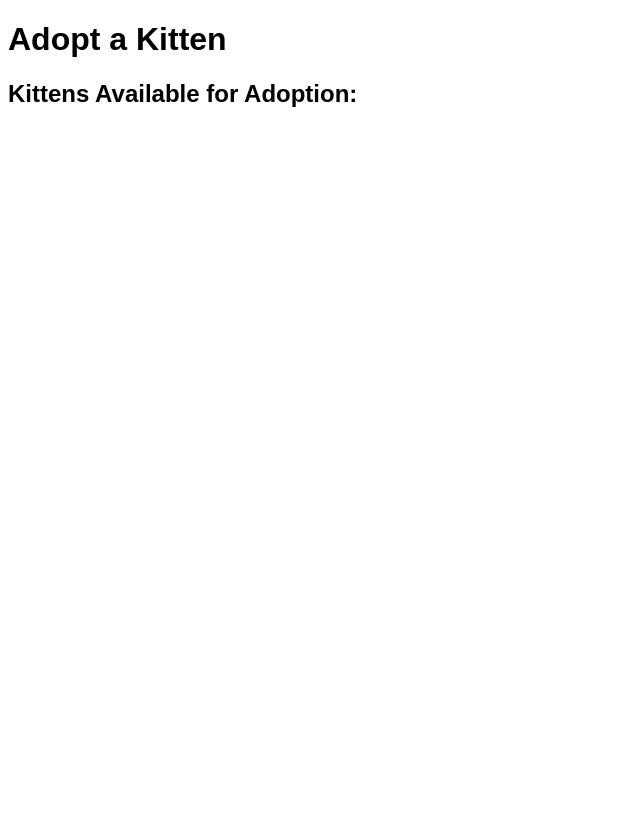
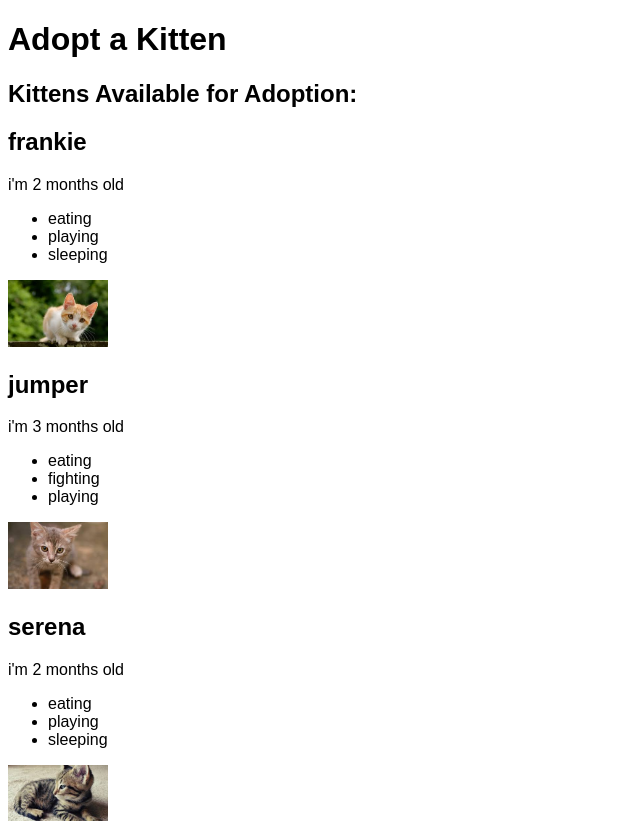
Before and after one commit to olaaltaslaq/amman-irbid-201d31, a plain HTML site: page class-06/demo/index.html in a window 1280 px wide. Shown: the whole page, without its empty margins (0-640 px from the left). Before the commit the page ends 800 px from the top, so only its background shows below. Drawn offline with Linux system fonts and the light colour scheme.

Commit message:
objects and dome

```diff
--- a/class-06/demo/css/style.css
+++ b/class-06/demo/css/style.css
@@ -1,3 +1,6 @@
 * {
   font-family: Arial, sans-serif;
 }
+img {
+  width: 100px;
+}
--- a/class-06/demo/js/app.js
+++ b/class-06/demo/js/app.js
@@ -13,6 +13,132 @@
 // TODO: dynamically generate kitten objects
 
 'use strict';
+let frankie = {
+    name: 'frankie',
+    age: 0,
+    likes: ['eating', 'playing', 'sleeping'],
+    image: 'images/frankie.jpeg',
+    gwk: true,
+    gwd: false,
+    gwc: true,
+    breed: 'balde',
+    getAge: function (min, max) {
+        this.age = Math.floor(Math.random() * (max - min + 1) + min);
+        // console.log(frankie.age);
+    },
+    render: function () {
+        let divEl = document.getElementById('kittenProfiles');
+        let articleEl = document.createElement('article');
+        divEl.appendChild(articleEl);
+
+        let h2El = document.createElement('h2');
+        articleEl.appendChild(h2El);
+        h2El.textContent = this.name;
+
+        let pEl = document.createElement('p');
+        pEl.textContent = `i'm ${this.age} months old`;
+        articleEl.appendChild(pEl);
+
+        let ulEl = document.createElement('ul');
+        for (let i = 0; i < this.likes.length; i++) {
+            let liEl = document.createElement('li');
+            liEl.textContent = this.likes[i];
+            ulEl.appendChild(liEl);
+        }
+        articleEl.appendChild(ulEl);
+
+        let imgEl = document.createElement('img');
+        imgEl.setAttribute('src', this.image);
+        articleEl.appendChild(imgEl);
+    }
+}
+frankie.getAge(1, 5);
+frankie.render();
+
+let jumper = {
+    name: 'jumper',
+    age: 0,
+    likes: ['eating', 'fighting', 'playing'],
+    image: 'images/jumper.jpeg',
+    gwk: true,
+    gwd: false,
+    gwc: true,
+    breed: 'balde',
+    getAge: function (min, max) {
+        this.age = Math.floor(Math.random() * (max - min + 1) + min);
+        // console.log(frankie.age);
+    },
+    render: function () {
+        let divEl = document.getElementById('kittenProfiles');
+        let articleEl = document.createElement('article');
+        divEl.appendChild(articleEl);
+
+        let h2El = document.createElement('h2');
+        articleEl.appendChild(h2El);
+        h2El.textContent = this.name;
+
+        let pEl = document.createElement('p');
+        pEl.textContent = `i'm ${this.age} months old`;
+        articleEl.appendChild(pEl);
+
+        let ulEl = document.createElement('ul');
+        for (let i = 0; i < this.likes.length; i++) {
+            let liEl = document.createElement('li');
+            liEl.textContent = this.likes[i];
+            ulEl.appendChild(liEl);
+        }
+        articleEl.appendChild(ulEl);
+
+        let imgEl = document.createElement('img');
+        imgEl.setAttribute('src', this.image);
+        articleEl.appendChild(imgEl);
+    }
+}
+jumper.getAge(1, 5);
+jumper.render();
+
+let serena = {
+    name: 'serena',
+    age: 0,
+    likes: ['eating', 'playing', 'sleeping'],
+    image: 'images/serena.jpeg',
+    gwk: true,
+    gwd: false,
+    gwc: true,
+    breed: 'balde',
+    getAge: function (min, max) {
+        serena.age = Math.floor(Math.random() * (max - min + 1) + min);
+        // console.log(frankie.age);
+    },
+    render: function () {
+        let divEl = document.getElementById('kittenProfiles');
+        let articleEl = document.createElement('article');
+        divEl.appendChild(articleEl);
+
+        let h2El = document.createElement('h2');
+        articleEl.appendChild(h2El);
+        h2El.textContent = this.name;
+
+        let pEl = document.createElement('p');
+        pEl.textContent = `i'm ${this.age} months old`;
+        articleEl.appendChild(pEl);
+
+        let ulEl = document.createElement('ul');
+        for (let i = 0; i < serena.likes.length; i++) {
+            let liEl = document.createElement('li');
+            liEl.textContent = this.likes[i];
+            ulEl.appendChild(liEl);
+        }
+        articleEl.appendChild(ulEl);
+
+        let imgEl = document.createElement('img');
+        imgEl.setAttribute('src', this.image);
+        articleEl.appendChild(imgEl);
+    }
+}
+
+serena.getAge(1, 5);
+serena.render();
 
 
 // object literals
```
